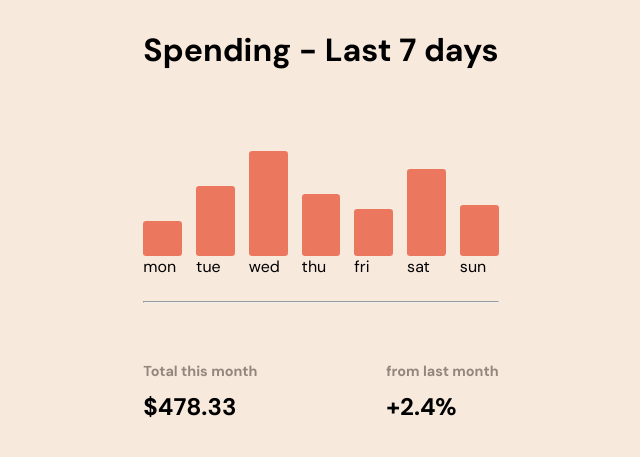
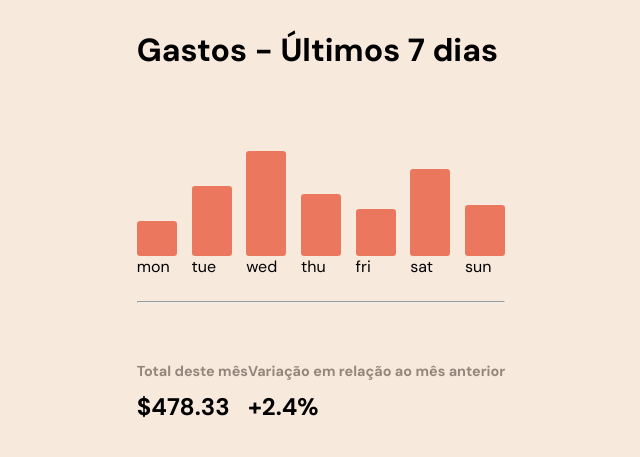
Before and after one commit to AydomSantos/expenses-chart-component, a plain HTML site: page index.html in a window 1280 px wide. Shown: the part 241-698 px from the top of the page, without its empty margins (319-959 px from the left). Drawn offline with nearby package versions, Linux system fonts and the light colour scheme; files whose address does not match are found by name.

Commit message:
Update index.html

```diff
--- a/index.html
+++ b/index.html
@@ -7,45 +7,54 @@
   <link rel="preconnect" href="https://fonts.gstatic.com" crossorigin>
   <link href="https://fonts.googleapis.com/css2?family=DM+Sans:wght@400;700&display=swap" rel="stylesheet">
   <link rel="stylesheet" href="asserts/css/style.css">
+  <!-- Define o título da página -->
   <title>Expenses chart component / Aydom solução</title>
 </head>
 <body>
 
-  <main class="main ">
+  <main class="main">
+    <!-- Cabeçalho da página -->
     <div class="main__header">
       <div class="main__display">
+        <!-- Exibe o saldo atual -->
         <div class="main__display--titulo">
-          My balance <br>
+          Meu saldo <br>
           <p>
             $921.48
           </p>
         </div>
       </div>
+      <!-- Exibe o logotipo -->
       <div class="main__display--img">
         <img src="../images//logo.svg" alt="">
       </div>
     </div>
 
+    <!-- Conteúdo principal -->
     <div class="main__contente">
-      <h1>Spending - Last 7 days</h1>
+      <!-- Título do gráfico -->
+      <h1>Gastos - Últimos 7 dias</h1>
       <div id="statsList" class="main__content--grafico">
-        <!-- here the chart -->
+        <!-- Aqui seria inserido o gráfico de gastos -->
       </div>
 
     <hr>
+    <!-- Rodapé com informações adicionais -->
     <div class="main__content--footer">
+      <!-- Total deste mês -->
       <div class="main__content--footer--total">
         <h2 class="main__content--footer--titulo">
-          Total this month
+          Total deste mês
         </h2>
         <p>
           $478.33
         </p>
       </div>
 
+      <!-- Variação em relação ao mês anterior -->
       <div class="main__content--footer--delt">
         <h2 class="main__content--footer--titulo">
-          from last month
+          Variação em relação ao mês anterior
         </h2>
         <p>+2.4%</p>
       </div>
@@ -53,6 +62,7 @@
     </div>
   </main>
 
+  <!-- Inclui o script principal e a biblioteca Axios -->
   <script src="asserts/js/main.js"></script>
   <script src="https://cdn.jsdelivr.net/npm/axios/dist/axios.min.js"></script>
 </body>
```
